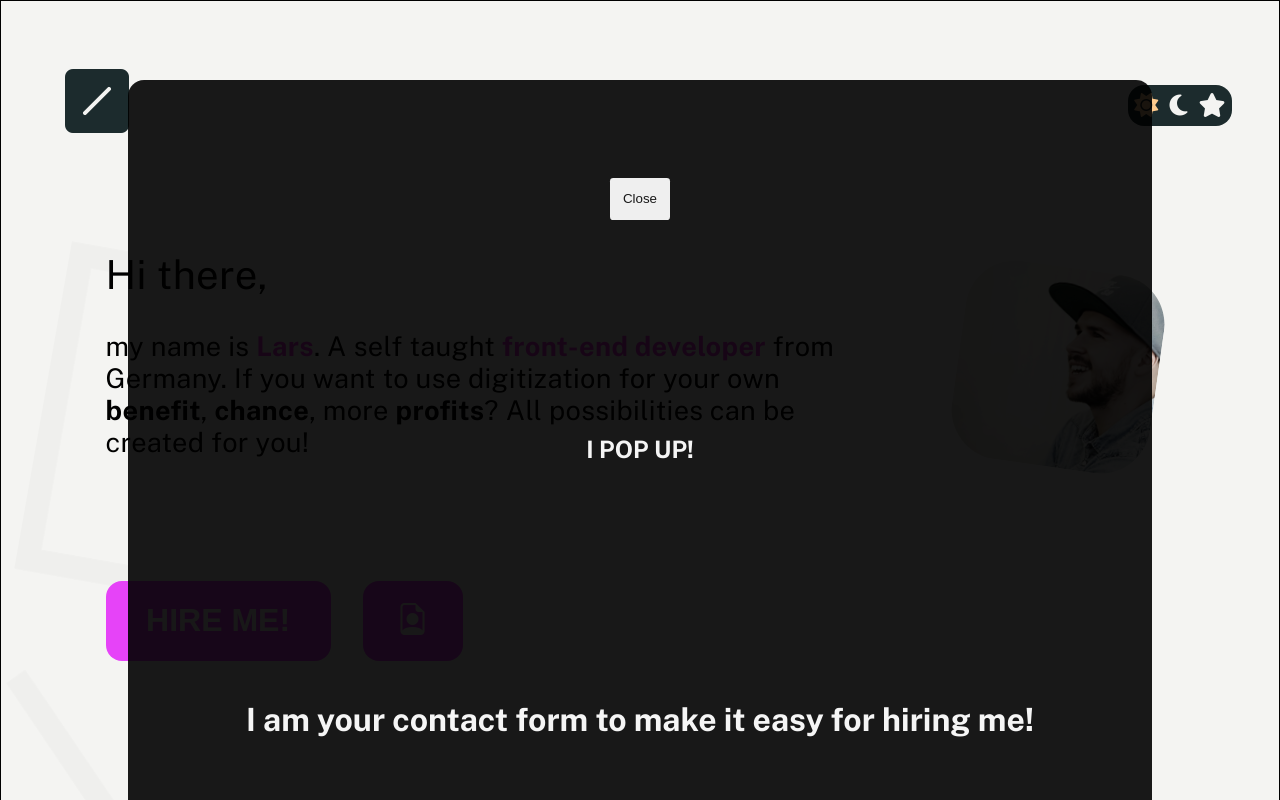
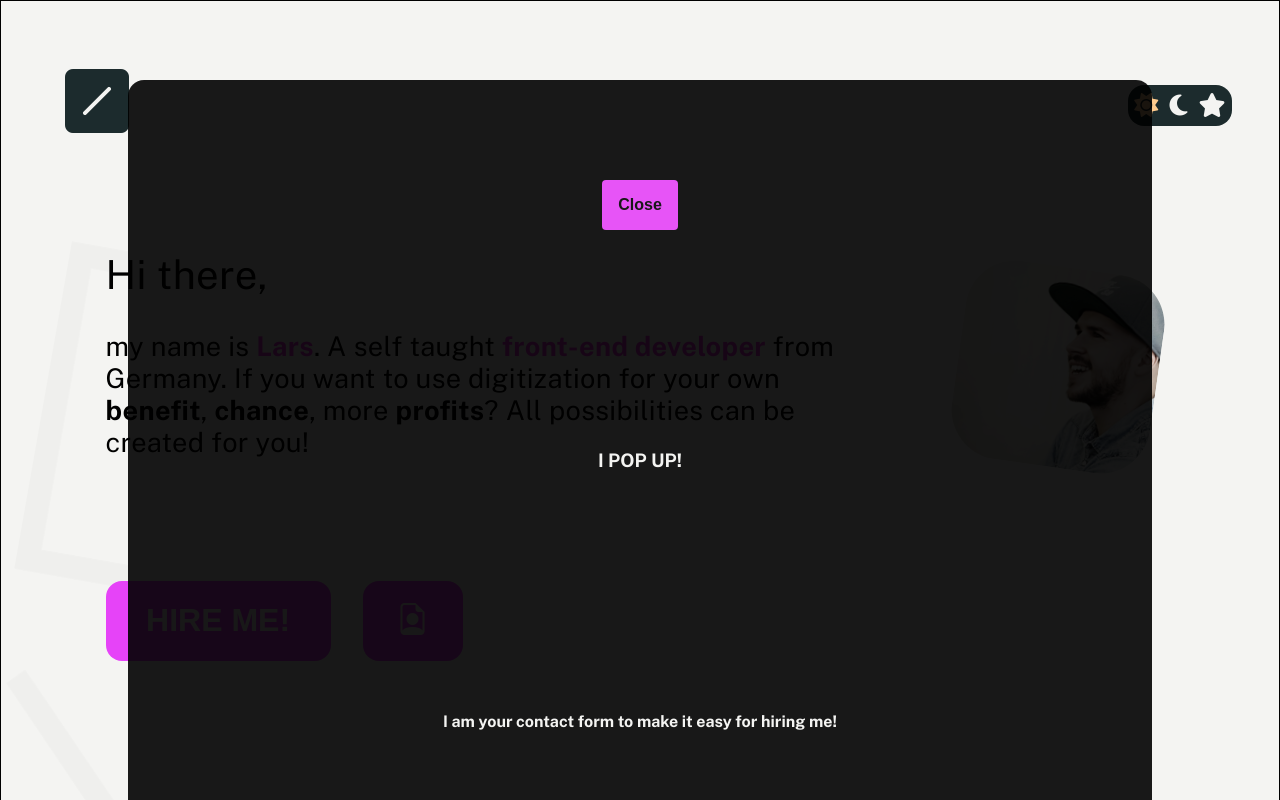
Before and after one commit to Urwissen/portfolio, a React (Create React App) app: page / in a window 1280 px wide. Both pictures are taken after a click on the button "HIRE ME!". Shown: the top 800 px of the page. Built offline with nearby package versions, Linux system fonts and the light colour scheme; no server answers.

Commit message:
change popup box content

```diff
--- a/src/App.css
+++ b/src/App.css
@@ -689,7 +689,7 @@ article {
   top: 10vh;
   bottom: 10vh;
   background-color: black;
-  color: whitesmoke;
+  color: var(--main-white-color);
   opacity: 0.9;
   z-index: 8;
   transition: all 1s ease-in-out;
@@ -704,6 +704,9 @@ article {
   padding: 1em;
   border: none;
   border-radius: 0.25em;
+  font-size: 1em;
+  font-weight: bold;
+  background-color: #e643f8;
 }
 
 @keyframes popup {
--- a/src/components/PopupBox.js
+++ b/src/components/PopupBox.js
@@ -3,13 +3,13 @@ import React from 'react'
 function PopupBox(props) {
     const { handlePopup, content } = props
 
-    const cv = <h1>I am your CV, print me!</h1>
-    const hire = <h1>I am your contact form to make it easy for hiring me!</h1>
+    const cv = <h4>I am your CV, print me!</h4>
+    const hire = <h4>I am your contact form to make it easy for hiring me!</h4>
 
     return (
         <div className="popup-box">
             <button className="popup-box-btn" onClick={(event) => handlePopup(event, "close")}>Close</button>
-            <h2>I POP UP!</h2>
+            <h3>I POP UP!</h3>
             {content === "hire" ? hire : cv}
             <p>Contact me! Talk with me! Work with me!</p>
         </div>
```
